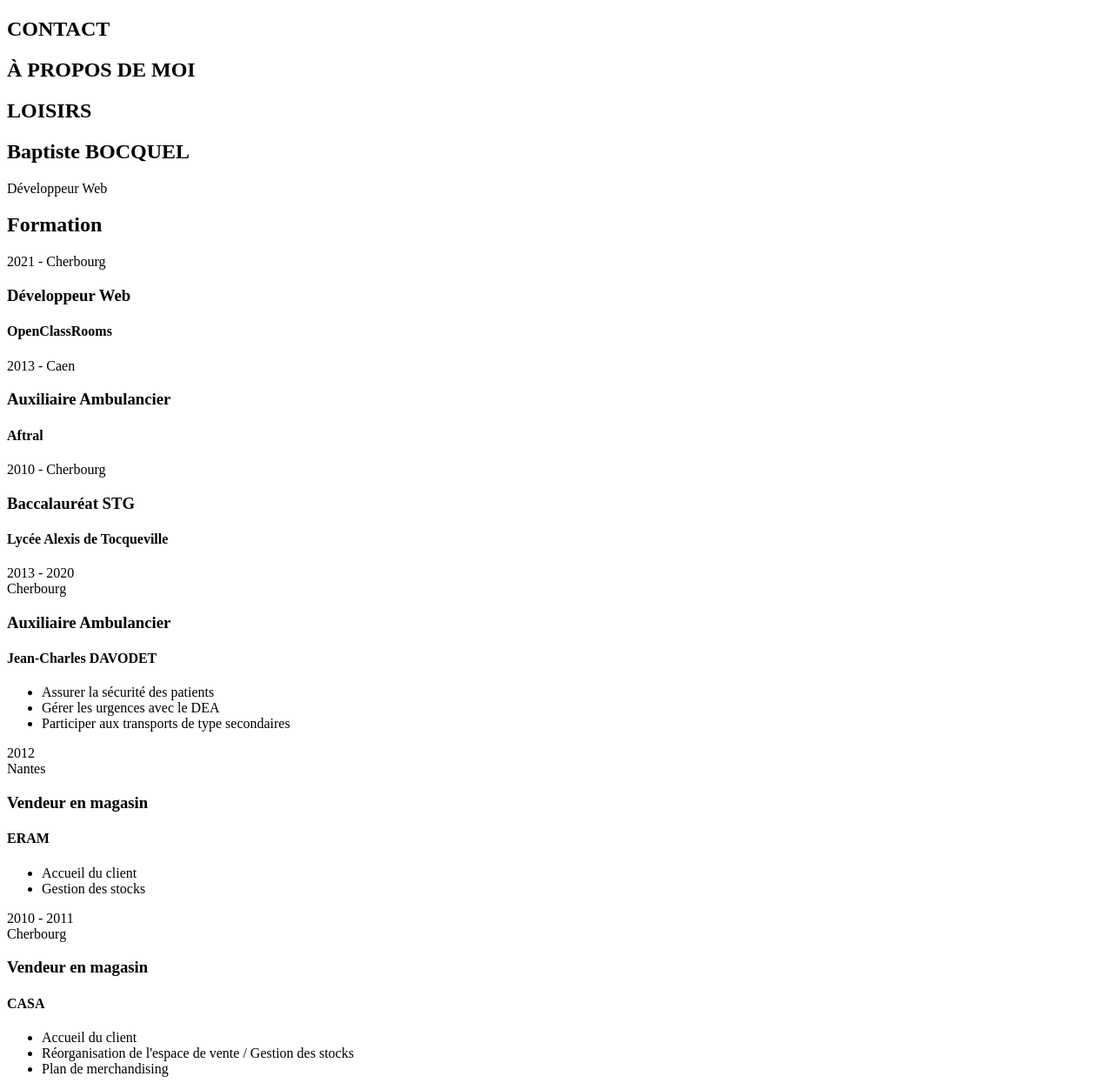
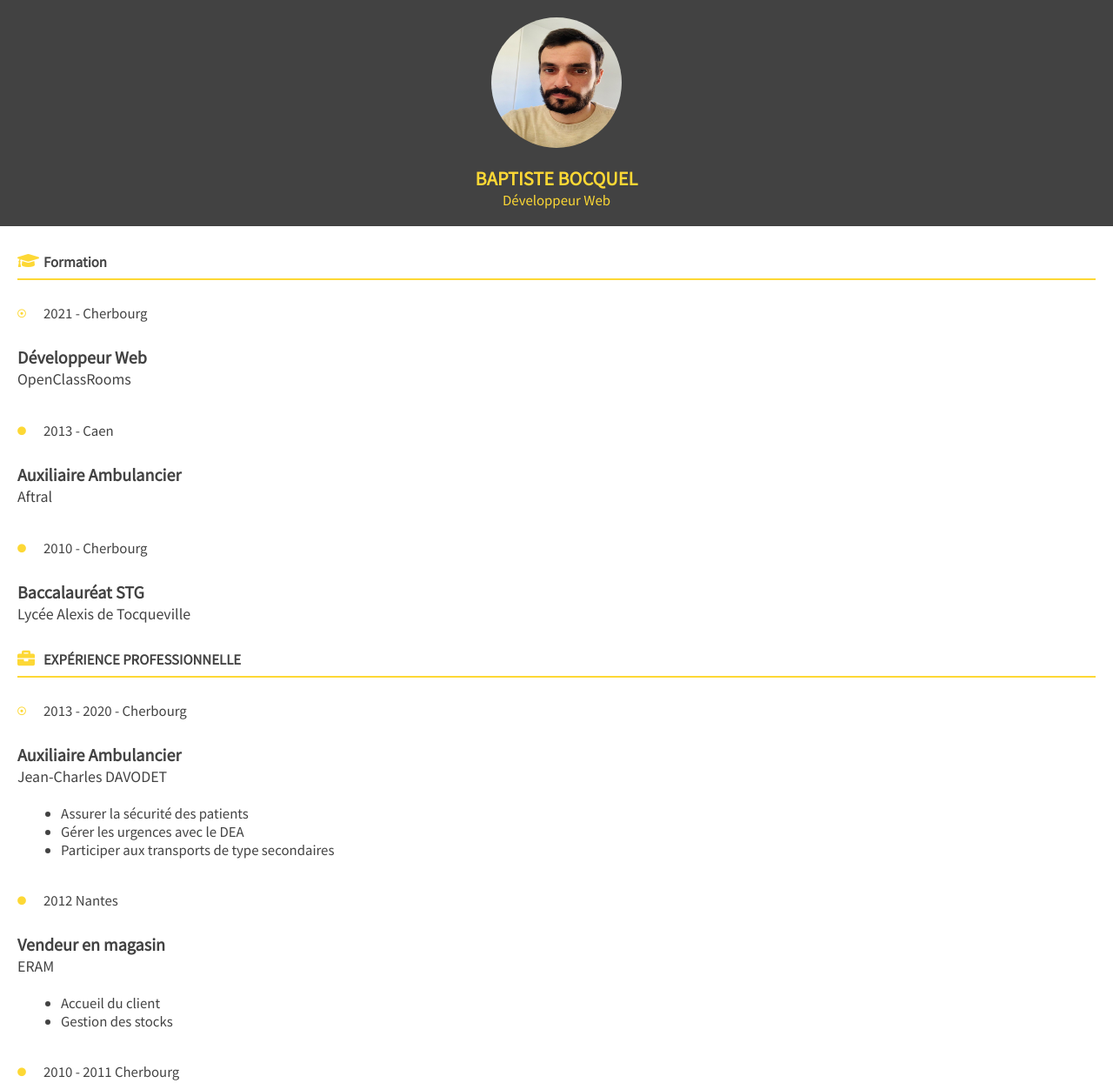
Before and after one commit to BaptisteBocquel/CV_OC, a plain HTML site: page index.html in a window 1280 px wide. Shown: the top 1245 px of the page at 87% size. Drawn offline with Linux system fonts and the light colour scheme.

Commit message:
Création css portable

```diff
--- a/index.html
+++ b/index.html
@@ -1,7 +1,8 @@
 <!DOCTYPE html>
-<html lang="en">
+<html lang="fr">
     <head>
         <meta charset="UTF-8">
+        <link rel="stylesheet" href="https://cdnjs.cloudflare.com/ajax/libs/font-awesome/5.13.1/css/all.min.css" />
         <link rel="stylesheet" href="style.css" />
         <meta name="viewport" content="width=device-width, initial-scale=1.0">
         <title>CV</title>
@@ -13,27 +14,36 @@
 
             </section>
 
+            <section id="presentation_2">
+                <h1><span id="prenom">BAPTISTE</span> BOCQUEL</h1>
+                <p>Développeur Web</p>
+            </section>
+
             <section id="contact">
                 <h2>CONTACT</h2>
+                <p>3 impasse de la carrière <br/> 50130 CHERBOURG-EN-COTENTIN</p>
+                <p>Téléphone : <br/> 06 89 70 88 20</p>
+                <p>Email : baptiste.bocq@gmail.com</p>
             </section>
 
             <section id="a_propos">
                 <h2>À PROPOS DE MOI</h2>
+                <p></p>
             </section>
 
             <section id="loisirs">
                 <h2>LOISIRS</h2>
 
                 <div class="icone_loisirs">
-
+                    <i class="fas fa-table-tennis"></i>
                 </div>
 
                 <div class="icone_loisirs">
-
+                    <i class="fas fa-plane"></i>
                 </div>
 
                 <div class="icone_loisirs">
-
+                    <i class="fas fa-book"></i>
                 </div>
             </section>
         </div>
@@ -47,7 +57,7 @@
             <section id="formation">
                 <div class="titre">
                     <div class="icone_titre">
-
+                        <i class="fas fa-graduation-cap"></i>
                     </div>
 
                     <h2>Formation</h2>
@@ -55,8 +65,8 @@
 
                 <div class="bloc_texte">
                     <div class="bloc_texte_gauche">
-                        <div class="point_entoure">
-
+                        <div class="point">
+                            <i class="far fa-dot-circle"></i>
                         </div>
                         <div>
                             <p>2021 - Cherbourg</p>
@@ -72,7 +82,7 @@
                 <div class="bloc_texte">
                     <div class="bloc_texte_gauche">
                         <div class="point">
-
+                            <i class="fas fa-circle"></i>
                         </div>
                         <div>
                             <p>2013 - Caen</p>
@@ -88,7 +98,7 @@
                 <div class="bloc_texte">
                     <div class="bloc_texte_gauche">
                         <div class="point">
-
+                            <i class="fas fa-circle"></i>
                         </div>
                         <div>
                             <p>2010 - Cherbourg</p>
@@ -103,13 +113,22 @@
             </section>
 
             <section id="xp_pro">
+
+                <div class="titre">
+                    <div class="icone_titre">
+                        <i class="fas fa-briefcase"></i>
+                    </div>
+
+                    <h2>EXPÉRIENCE PROFESSIONNELLE</h2>
+                </div>
+
                 <div class="bloc_texte">
                     <div class="bloc_texte_gauche">
-                        <div class="point_entoure">
-
+                        <div class="point">
+                            <i class="far fa-dot-circle"></i>
                         </div>
                         <div>
-                            <p>2013 - 2020 <br/> Cherbourg</p>
+                            <p>2013 - 2020 <br/><span id="tiret">-</span> Cherbourg</p>
                         </div>
                     </div>
 
@@ -129,7 +148,7 @@
                 <div class="bloc_texte">
                     <div class="bloc_texte_gauche">
                         <div class="point">
-
+                            <i class="fas fa-circle"></i>
                         </div>
                         <div>
                             <p>2012 <br/> Nantes</p>
@@ -151,7 +170,7 @@
                 <div class="bloc_texte">
                     <div class="bloc_texte_gauche">
                         <div class="point">
-
+                            <i class="fas fa-circle"></i>
                         </div>
                         <div>
                             <p>2010 - 2011 <br/> Cherbourg</p>
@@ -176,7 +195,7 @@
             <section id="recommandations">
                 <div class="titre">
                     <div class="icone_titre">
-
+                        <i class="fas fa-pen"></i>
                     </div>
 
                     <h2>RECOMMANDATIONS</h2>
@@ -197,5 +216,36 @@
                 </div>
             </section>
         </div>
+
+        <footer>
+            <section id="contact_2">
+                <h2>CONTACT</h2>
+                <p>3 impasse de la carrière <br/> 50130 CHERBOURG-EN-COTENTIN</p>
+                <p id="telephone">Téléphone : <br/> 06 89 70 88 20</p>
+                <p>Email : baptiste.bocq@gmail.com</p>
+            </section>
+
+            <section id="a_propos_2">
+                <h2>À PROPOS DE MOI</h2>
+            </section>
+
+            <section id="loisirs_2">
+                <h2>LOISIRS</h2>
+
+                <div id="block_icone">
+                    <div class="icone_loisirs">
+                        <i class="fas fa-table-tennis"></i>
+                    </div>
+
+                    <div class="icone_loisirs">
+                        <i class="fas fa-plane"></i>
+                    </div>
+
+                    <div class="icone_loisirs">
+                        <i class="fas fa-book"></i>
+                    </div>
+                </div>
+            </section>
+        </footer>
     </body>
 </html>
--- a/style.css
+++ b/style.css
@@ -0,0 +1,176 @@
+/* Fichier CSS */
+
+/* Mobile first */
+
+
+@import url('https://fonts.googleapis.com/css2?family=Noto+Sans+JP&display=swap');
+
+*{
+    font-family : 'Noto Sans Jp', sans-serif;
+    font-size : 15px;
+    margin :0;
+    padding :0;
+    border:0;
+}
+
+body{
+    color:#424242;
+}
+
+h1{
+    font-size: 20px;
+}
+
+h3{
+    font-size :18px
+}
+
+h4{
+    font-weight: normal;
+    font-size: 16px;
+}
+
+#contact, #a_propos, #loisirs, #presentation{
+    display: none;
+}
+
+#gauche{
+    background-color: #424242;
+    padding-top: 20px;
+    padding-bottom: 20px;
+    display: flex;
+    flex-direction: column;
+    align-items: center;
+}
+
+#photo{
+    overflow: hidden;
+    background-image: url("Images/IMG_4068.jpg");
+    background-size: 150px 150px;
+    background-repeat:no-repeat ;
+    border-radius: 50%;
+    -webkit-border-radius:50%;
+    -moz-border-radius:50%;
+    width: 150px;
+    height: 150px;
+
+}
+
+#presentation_2{
+    text-align: center;
+    color: #FDD835;
+    margin-top: 20px;
+}
+
+#presentation_2 span{
+    font-size: 20px;
+}
+
+#formation{
+    padding-left: 20px;
+    padding-right:20px;
+}
+
+.titre{
+    display: flex;
+    margin-top: 30px;
+    border-bottom: 2px solid #FDD835;
+    margin-bottom :20px;
+}
+
+.icone_titre{
+    width: 30px;
+    height: 30px;
+}
+
+.icone_titre i{
+    font-size:20px;
+    color: #FDD835;
+}
+
+.bloc_texte_gauche{
+    display :flex;
+    align-items:center;
+}
+
+.point{
+    width: 30px;
+    height:30px;
+    padding-top:5px;
+}
+
+.point i{
+    color: #FDD835;
+    font-size:10px;
+}
+
+.bloc_texte{
+    margin-bottom: 30px;
+}
+
+#xp_pro{
+    padding-left: 20px;
+    padding-right:20px;
+}
+
+#xp_pro br{
+    display: none;
+}
+
+ul{
+    width: 50%;
+}
+
+.bloc_texte_droite ul{
+    padding-left : 50px;
+    padding-top: 20px;
+}
+
+.bloc_texte_droite{
+    margin-top: 20px;
+}
+
+#recommandations{
+    padding-left: 20px;
+    padding-right:20px;
+}
+
+#recommandation_partie{
+    margin-top: 30px;
+}
+
+#recommandation_partie div{
+    margin-bottom : 20px;
+}
+
+footer{
+    background-color: #424242;
+    color: #FDD835;
+    padding-left: 20px;
+    padding-right: 20px;
+}
+
+#telephone br{
+    display:none;
+}
+
+footer section{
+    padding-top: 20px;
+}
+
+#contact_2 h2{
+    margin-bottom: 20px;
+}
+
+#contact_2 p{
+    margin-bottom: 10px;;
+}
+
+#block_icone{
+    display:flex;
+    margin-top: 15px;
+}
+
+.icone_loisirs{
+    margin-right: 20px;
+}
```
